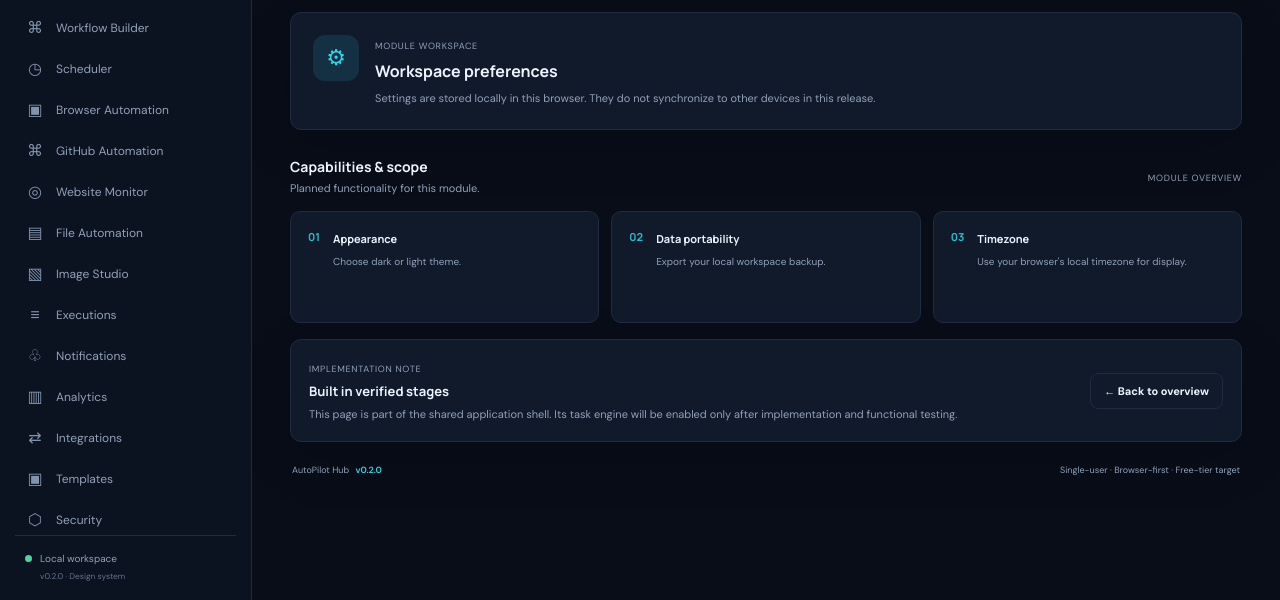
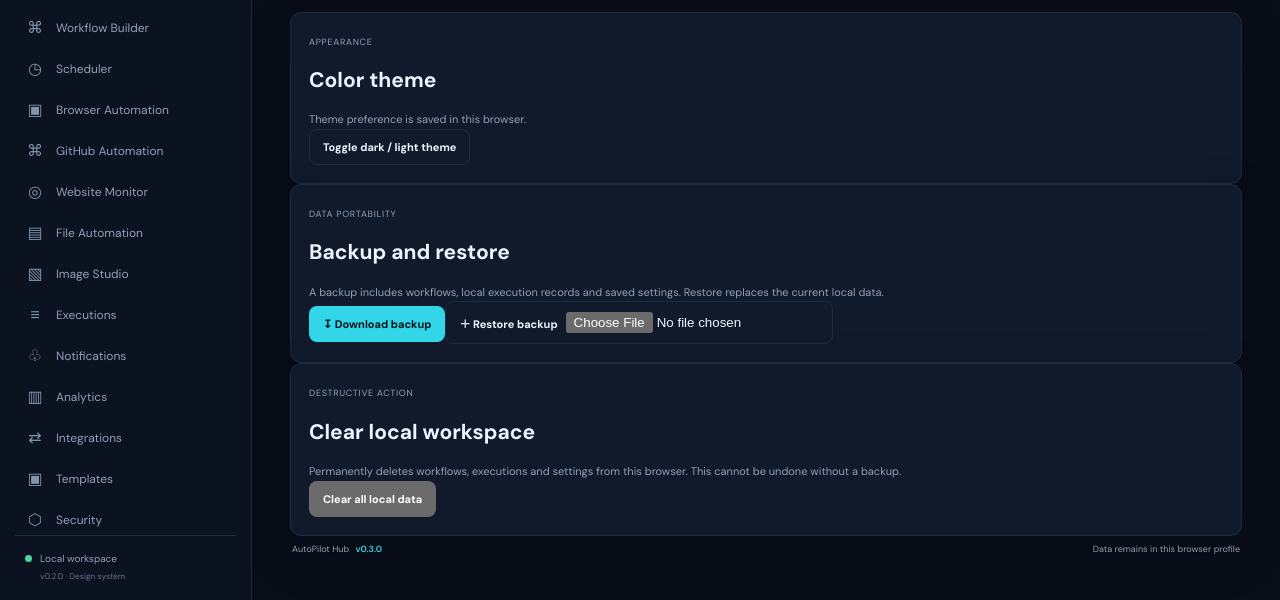
Before and after one commit to prem-pk-dev/AutoPilot-Hub, a plain HTML site: page settings.html in a window 1280 px wide. Shown: the part 200-800 px from the top of the page. Drawn offline with Linux system fonts and the light colour scheme.

Commit message:
feat: add workspace backup restore and data controls

```diff
--- a/settings.html
+++ b/settings.html
@@ -1,5 +1,5 @@
 <!doctype html>
-<html lang="en"><head><meta charset="utf-8"><meta name="viewport" content="width=device-width,initial-scale=1"><meta name="theme-color" content="#080d18"><meta name="description" content="Manage local preferences, data portability and workspace behavior."><title>Settings — AutoPilot Hub</title><link rel="stylesheet" href="./assets/css/global.css"><script type="module" src="./assets/js/modules/module-page.js"></script></head>
+<html lang="en"><head><meta charset="utf-8"><meta name="viewport" content="width=device-width,initial-scale=1"><meta name="theme-color" content="#080d18"><meta name="description" content="Manage local preferences, data portability and workspace behavior."><title>Settings — AutoPilot Hub</title><link rel="stylesheet" href="./assets/css/global.css"><script type="module" src="./assets/js/modules/module-page.js"></script><script type="module" src="./assets/js/modules/settings-manager.js"></script></head>
 <body><div class="app-shell"><aside class="sidebar" id="sidebar"><a class="brand" href="./dashboard.html"><span class="brand-mark">A</span><span>AutoPilot <b>Hub</b><small>CONTROL CENTER</small></span></a><div class="nav-label">WORKSPACE</div><nav class="nav-list" aria-label="Main navigation"><a class="nav-link " href="./dashboard.html" ><span>▦</span>Overview</a>
 <a class="nav-link " href="./workflows.html" ><span>◇</span>Workflows</a>
 <a class="nav-link " href="./workflow-builder.html" ><span>⌘</span>Workflow Builder</a>
@@ -17,10 +17,8 @@
 <a class="nav-link " href="./security.html" ><span>⬡</span>Security</a>
 <a class="nav-link active" href="./settings.html" aria-current="page"><span>⚙</span>Settings</a></nav><div class="sidebar-bottom"><span class="status-dot"></span><span>Local workspace</span><small>v0.2.0 · Design system</small></div></aside>
 <main class="main-content"><header class="topbar"><button class="icon-button mobile-menu" id="menu-toggle" aria-label="Toggle navigation">☰</button><div class="breadcrumbs">Workspace <span>/</span> <b>Settings</b></div><div class="top-actions"><span class="runtime-pill"><i></i> Browser workspace</span><button class="icon-button" id="theme-toggle" aria-label="Toggle color theme" title="Toggle theme">◐</button></div></header>
-<section class="page-content"><div class="page-heading"><div><div class="eyebrow">WORKSPACE PREFERENCES</div><h1>Settings</h1><p class="muted">Manage local preferences, data portability and workspace behavior.</p></div><span class="module-status">Preferences foundation available</span></div>
-<div class="module-intro panel"><div class="module-intro-icon">⚙</div><div><span class="subtle-label">MODULE WORKSPACE</span><h2>Workspace preferences</h2><p>Settings are stored locally in this browser. They do not synchronize to other devices in this release.</p></div></div>
-<div class="section-heading"><div><h2>Capabilities & scope</h2><p class="muted">Planned functionality for this module.</p></div><span class="subtle-label">MODULE OVERVIEW</span></div><div class="capability-grid"><article class="capability-card"><span class="capability-number">01</span><div><b>Appearance</b><p>Choose dark or light theme.</p></div></article>
-<article class="capability-card"><span class="capability-number">02</span><div><b>Data portability</b><p>Export your local workspace backup.</p></div></article>
-<article class="capability-card"><span class="capability-number">03</span><div><b>Timezone</b><p>Use your browser's local timezone for display.</p></div></article></div>
-<div class="panel next-step-panel"><div><span class="subtle-label">IMPLEMENTATION NOTE</span><h2>Built in verified stages</h2><p class="muted">This page is part of the shared application shell. Its task engine will be enabled only after implementation and functional testing.</p></div><a class="button button-secondary" href="./dashboard.html">← Back to overview</a></div>
-<footer class="footer"><span>AutoPilot Hub <b>v0.2.0</b></span><span>Single-user · Browser-first · Free-tier target</span></footer></section></main></div><div class="toast-region" id="toast-region" aria-live="polite"></div></body></html>
+<section class="page-content"><div class="page-heading"><div><div class="eyebrow">WORKSPACE PREFERENCES</div><h1>Settings</h1><p class="muted">Manage appearance and local data portability.</p></div><span class="module-status">Browser-local settings</span></div>
+<div class="panel settings-section"><div><span class="subtle-label">APPEARANCE</span><h2>Color theme</h2><p class="muted">Theme preference is saved in this browser.</p></div><button class="button button-secondary" id="theme-toggle-settings" type="button">Toggle dark / light theme</button></div>
+<div class="panel settings-section"><div><span class="subtle-label">DATA PORTABILITY</span><h2>Backup and restore</h2><p class="muted">A backup includes workflows, local execution records and saved settings. Restore replaces the current local data.</p></div><div class="settings-actions"><button class="button button-primary" id="settings-export" type="button">↧ Download backup</button><label class="button button-secondary file-button">＋ Restore backup<input id="settings-import" type="file" accept="application/json,.json"></label></div></div>
+<div class="panel settings-section danger-zone"><div><span class="subtle-label">DESTRUCTIVE ACTION</span><h2>Clear local workspace</h2><p class="muted">Permanently deletes workflows, executions and settings from this browser. This cannot be undone without a backup.</p></div><button class="button button-danger" id="settings-clear" type="button">Clear all local data</button></div>
+<footer class="footer"><span>AutoPilot Hub <b>v0.3.0</b></span><span>Data remains in this browser profile</span></footer></section></main></div><div class="toast-region" id="toast-region" aria-live="polite"></div></body></html>
```
